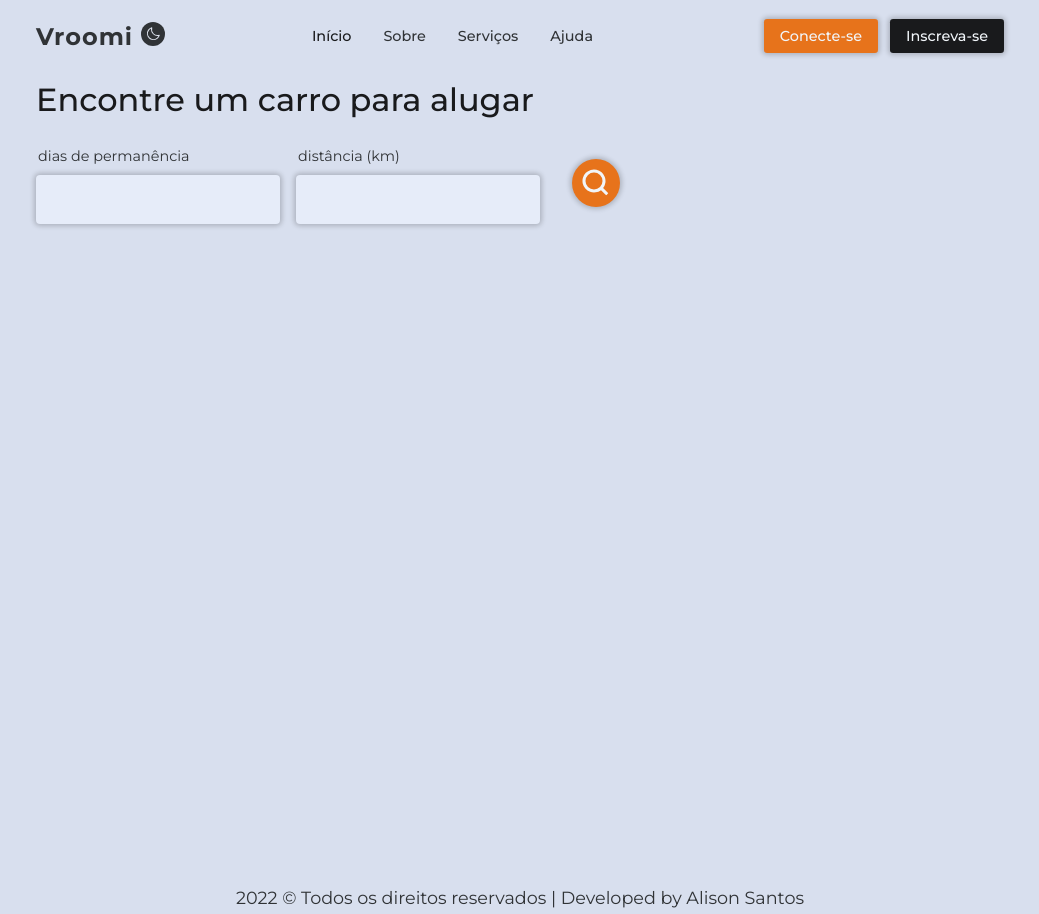
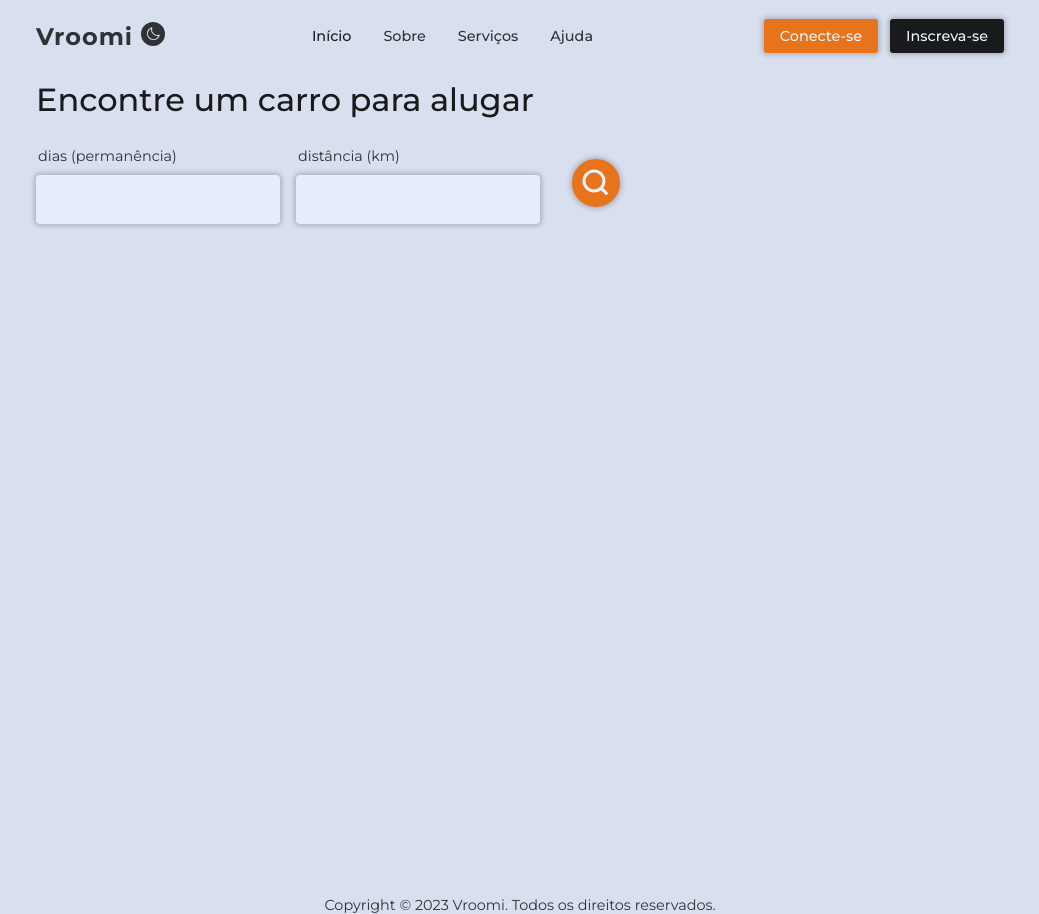
Before and after one commit to alisonsantosofc/vroomi-app, a Next.js app: page /rent in a window 1280 px wide. Shown: the whole page, without its empty margins (120-1159 px from the left). Built offline with nearby package versions, Linux system fonts and the light colour scheme.

Commit message:
feat: update rent car modal

```diff
--- a/src/components/Footer/index.tsx
+++ b/src/components/Footer/index.tsx
@@ -2,10 +2,8 @@ import { Container } from './styles';
 
 export function Footer() {
   return (
-    <Container>
-      <div>
-        <p>2022 &copy; Todos os direitos reservados | Developed by Alison Santos</p>
-      </div>
+    <Container className="container">
+      <p>Copyright © {new Date().getFullYear()} Vroomi. Todos os direitos reservados.</p>
     </Container>
   );
 }
--- a/src/components/Footer/styles.ts
+++ b/src/components/Footer/styles.ts
@@ -4,7 +4,16 @@ export const Container = styled.header`
   display: flex;
   justify-content: center;
   align-items: center;
-  /* width: 100%; */
-  height: 34px;
-  margin-top: -1rem;
+
+  p {
+    text-align: center;
+    font-size: 0.9rem;
+  }
+
+  /* For medium devices */
+  @media screen and (max-width: 768px) {
+    p {
+      font-size: 0.8rem;
+    }
+  }
 `;
--- a/src/components/Loader/index.tsx
+++ b/src/components/Loader/index.tsx
@@ -1,23 +1,27 @@
 import { MutatingDots } from 'react-loader-spinner';
 
-import { Container } from './styles';
+import { StyledLoader } from './styles';
+import { useDarkMode } from '@/hooks/useDarkMode';
+import { darkTheme, lightTheme } from '@/styles/themes';
 
 interface LoaderProps {
   isActive: boolean;
 }
 
 export function Loader({ isActive }: LoaderProps) {
+  const { darkMode } = useDarkMode();
+
   return (
-    <Container className="loader-content">
+    <StyledLoader>
       <MutatingDots
         height="100"
         width="100"
-        color="#fa4e3f"
-        secondaryColor="#fa4e3f"
+        color={!darkMode ? lightTheme.colors.main500 : darkTheme.colors.main500}
+        secondaryColor={!darkMode ? lightTheme.colors.main500 : darkTheme.colors.main500}
         radius="12.5"
         ariaLabel="mutating-dots-loading"
         visible={isActive}
       />
-    </Container>
+    </StyledLoader>
   );
 }
--- a/src/components/Loader/styles.ts
+++ b/src/components/Loader/styles.ts
@@ -1,10 +1,11 @@
 import styled from 'styled-components';
 
-export const Container = styled.div`
+export const StyledLoader = styled.div`
   width: 100%;
   height: 100%;
   display: flex;
   flex-direction: column;
   justify-content: center;
   align-items: center;
+  margin-top: 6rem;
 `;
--- a/src/lib/registry.tsx
+++ b/src/lib/registry.tsx
@@ -1,3 +1,5 @@
+'use client'
+
 import React, { useState } from 'react';
 import { useServerInsertedHTML } from 'next/navigation';
 import { ServerStyleSheet, StyleSheetManager } from 'styled-components';
--- a/src/styles/global.ts
+++ b/src/styles/global.ts
@@ -161,7 +161,7 @@ export const GlobalStyles = createGlobalStyle`
   }
 
   /* For small devices */
-  @media screen and (max-width: 350px) {
+  @media screen and (max-width: 380px) {
     .container {
       margin-left: 1rem;
       margin-right: 1rem;
--- a/src/views/Rent/RentCarModal/index.tsx
+++ b/src/views/Rent/RentCarModal/index.tsx
@@ -63,7 +63,7 @@ export function RentCarModal({ car, isOpen, onRequestClose }: RentCarModalProps)
             </p>
 
             <p>
-              Preço por km:{' '}
+              {'Preço por km: '}
               <span>
                 {formatAmount({
                   amount: car.pricePerKm,
@@ -76,14 +76,17 @@ export function RentCarModal({ car, isOpen, onRequestClose }: RentCarModalProps)
 
           <div className="limit-content">
             <p>
-              Limite por dia:{' '}
+              {'Limite de permanência: '}
               <span>
-                {car?.availability?.maxDuration} {car?.availability?.maxDuration > 1 ? 'dias' : 'dia'}
+                {`${car?.availability?.maxDuration} ${car?.availability?.maxDuration > 1 ? 'dias' : 'dia'}`}
               </span>
             </p>
 
             <p>
-              Limite por km: <span>{car?.availability?.maxDistance} Km</span>
+              {'Limite de km rodados: '}
+              <span>
+                {`${car?.availability?.maxDistance} Km`}
+              </span>
             </p>
           </div>
         </div>
--- a/src/views/Rent/RentCarModal/styles.ts
+++ b/src/views/Rent/RentCarModal/styles.ts
@@ -1,7 +1,7 @@
 import styled from 'styled-components';
 
 export const StyledRentCarModal = styled.div`
-  width: 576px;
+  width: 676px;
   position: relative;
 
   img {
@@ -24,12 +24,11 @@ export const StyledRentCarModal = styled.div`
     margin-top: 1rem;
 
     h2 {
-      font-size: 3.5rem;
+      font-size: 3rem;
       font-weight: 600;
     }
 
     span {
-      z-index: 2;
       font-size: 1.5rem;
     }
   }
@@ -69,15 +68,6 @@ export const StyledRentCarModal = styled.div`
 
   @media (max-width: 768px) {
     .info-container {
-      p {
-        font-size: 1rem;
-        line-height: 1.4rem;
-      }
-    }
-  }
-
-  @media screen and (max-width: 576px) {
-    .info-container {
       grid-template-columns: 1fr;
       gap: 0.5rem;
 
@@ -100,4 +90,16 @@ export const StyledRentCarModal = styled.div`
       }
     }
   }
+
+  @media screen and (max-width: 576px) {
+    .brand-container {
+      h2 {
+        font-size: 2rem;
+      }
+
+      span {
+        font-size: 1.2rem;
+      }
+    }
+  }
 `;
--- a/src/views/Rent/index.tsx
+++ b/src/views/Rent/index.tsx
@@ -57,8 +57,6 @@ export function Rent() {
     } catch (err) {
       setMonitoringRequest({ request: 'failed' });
 
-      console.log(err);
-
       toast.error(
         <Toast
           type="error"
@@ -88,7 +86,7 @@ export function Rent() {
         <div className="form-content">
           <form>
             <Input
-              label="dias de permanência"
+              label="dias (permanência)"
               type="number"
               onKeyDown={(e) => handlePressKey(e)}
               onChange={(e) => setMaxDuration(Number(e.target.value))}
@@ -102,7 +100,7 @@ export function Rent() {
             />
           </form>
 
-          <Button>Encontrar um carro</Button>
+          <Button onClick={() => handleFindAvailableCars()}>Encontrar um carro</Button>
           <MagnifyingGlass weight="bold" onClick={() => handleFindAvailableCars()} />
         </div>
       </div>
--- a/src/views/Rent/styles.ts
+++ b/src/views/Rent/styles.ts
@@ -75,18 +75,9 @@ export const StyledRent = styled.main`
     }
 
     span {
-      color: var(--main-color);
+      color: ${({theme}) => theme.colors.main500};
       font-size: 1.8rem;
       font-weight: 700;
-    }
-
-    @media (max-width: 496px) {
-      font-size: 1rem;
-
-      span {
-      font-size: 1.5rem;
-
-    }
     }
   }
 
@@ -102,13 +93,8 @@ export const StyledRent = styled.main`
     }
   }
 
-  .loader-content {
-    width: 100%;
-    min-height: 60vh;
-  }
-
   // Breakpoints
-  /* For medium devices */
+  /* For large devices */
   @media screen and (max-width: 998px) {
     .cars-list{
       ul {
@@ -116,11 +102,14 @@ export const StyledRent = styled.main`
       }
     }
   }
+  /* For medium devices */
+  @media screen and (max-width: 768px) {
+    padding-top: 1rem;
 
-  @media screen and (max-width: 768px) {
     .rent-find {
       .form-content {
         flex-direction: column;
+        gap: 1rem;
 
         button {
           width: 100%;
@@ -131,7 +120,7 @@ export const StyledRent = styled.main`
       form {
         width: 100%;
         display: grid;
-        grid-template-columns: 1fr;
+        grid-template-columns: 1fr 1fr;
         gap: 0.5rem;
 
         input {
@@ -150,8 +139,17 @@ export const StyledRent = styled.main`
       }
     }
   }
+  @media screen and (max-width: 576px) {
+  }
+  /* For small devices */
+  @media screen and (max-width: 380px) {
+    .rent-find {
+      .form-content {
+      }
 
-  @media screen and (max-width: 576px) {
-
+      form {
+        grid-template-columns: 1fr;
+      }
+    }
   }
 `;
```
